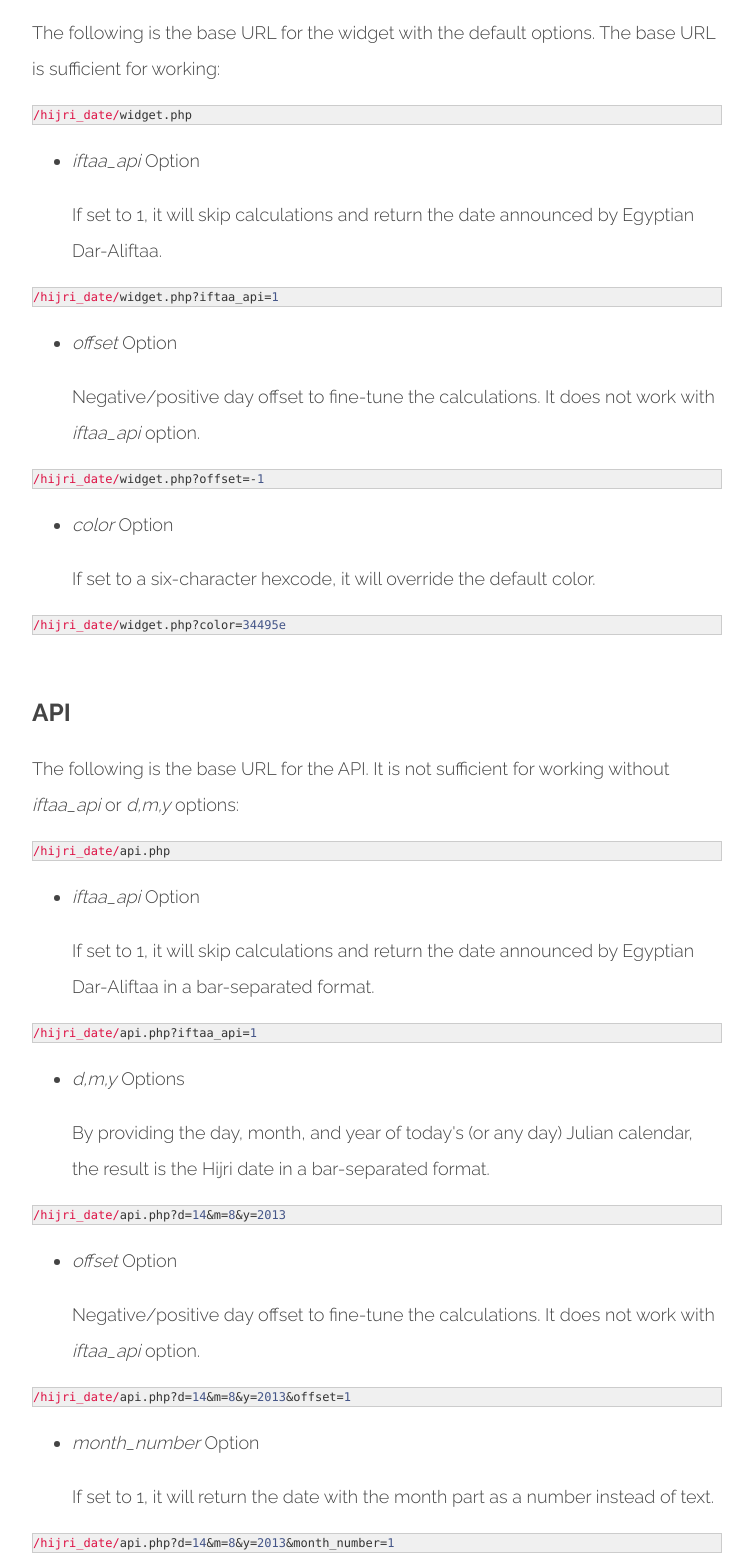
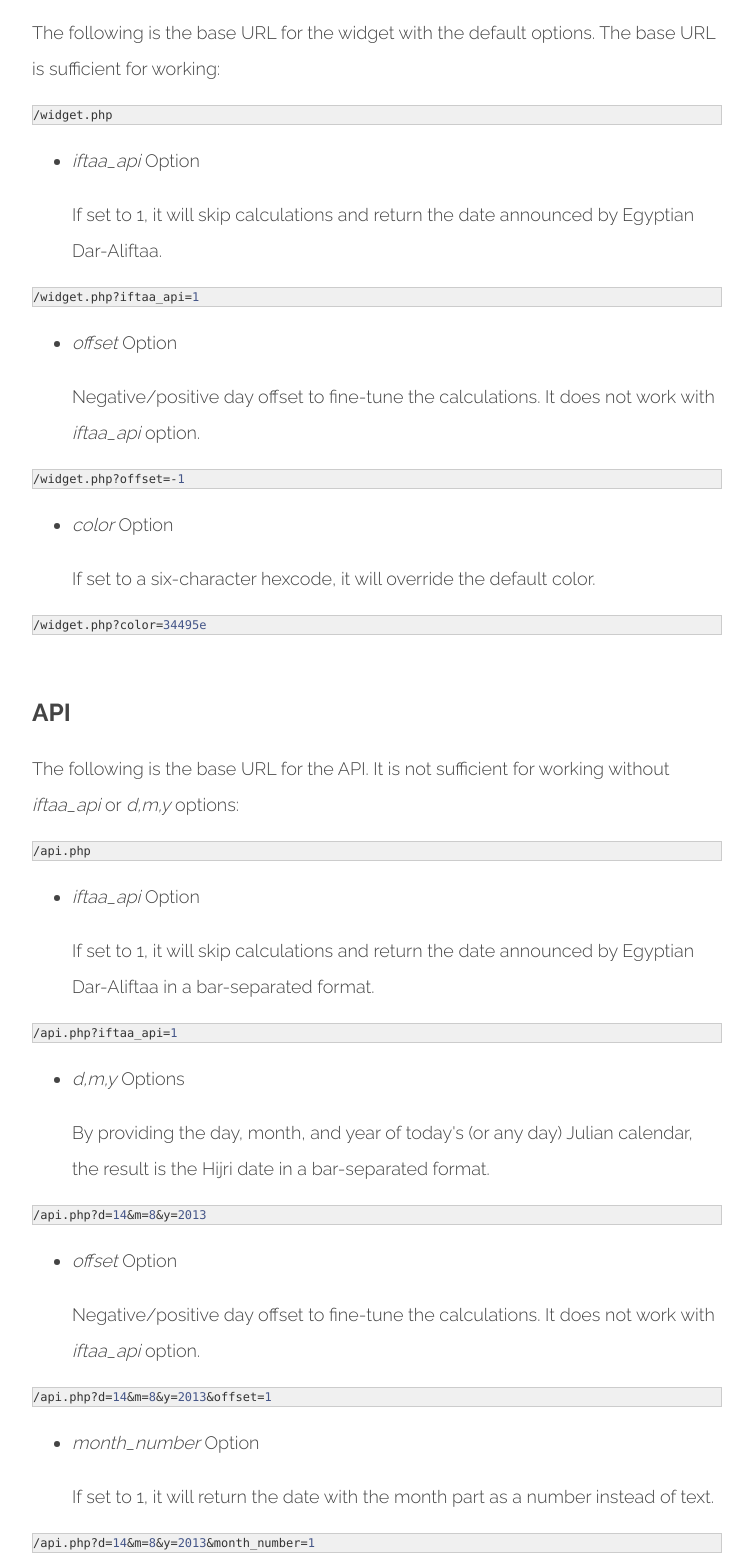
Before and after one commit to MahmoudAdly/hijri-date, a plain HTML site: page index.html in a window 1280 px wide. Shown: the part 1178-2734 px from the top of the page, without its empty margins (418-1171 px from the left). Drawn offline with Linux system fonts and the light colour scheme.

Commit message:
Fix relative paths in examples.

```diff
--- a/index.html
+++ b/index.html
@@ -59,56 +59,56 @@
       <h3 id="widget">Widget</h3>
 
       <p>The following is the base URL for the widget with the default options. The base URL is sufficient for working:</p>
-      <pre class="prettyprint">/hijri_date/widget.php</pre>
+      <pre class="prettyprint">/widget.php</pre>
 
       <ul>
         <li><i>iftaa_api</i> Option</li>
         <p>If set to 1, it will skip calculations and return the date announced by Egyptian Dar-Aliftaa.</p>
       </ul>
-      <pre class="prettyprint">/hijri_date/widget.php?iftaa_api=1</pre>
+      <pre class="prettyprint">/widget.php?iftaa_api=1</pre>
 
       <ul>
         <li><i>offset</i> Option</li>
         <p>Negative/positive day offset to fine-tune the calculations. It does not work with <i>iftaa_api</i> option.</p>
       </ul>
-      <pre class="prettyprint">/hijri_date/widget.php?offset=-1</pre>
+      <pre class="prettyprint">/widget.php?offset=-1</pre>
 
       <ul>
         <li><i>color</i> Option</li>
         <p>If set to a six-character hexcode, it will override the default color.</p>
       </ul>
-      <pre class="prettyprint">/hijri_date/widget.php?color=34495e</pre>
+      <pre class="prettyprint">/widget.php?color=34495e</pre>
 
       <br>
 
       <h3 id="api">API</h3>
 
       <p>The following is the base URL for the API. It is not sufficient for working without <i>iftaa_api</i> or <i>d,m,y</i> options:</p>
-      <pre class="prettyprint">/hijri_date/api.php</pre>
+      <pre class="prettyprint">/api.php</pre>
 
       <ul>
         <li><i>iftaa_api</i> Option</li>
         <p>If set to 1, it will skip calculations and return the date announced by Egyptian Dar-Aliftaa in a bar-separated format.</p>
       </ul>
-      <pre class="prettyprint">/hijri_date/api.php?iftaa_api=1</pre>
+      <pre class="prettyprint">/api.php?iftaa_api=1</pre>
 
       <ul>
         <li><i>d,m,y</i> Options</li>
         <p>By providing the day, month, and year of today's (or any day) Julian calendar, the result is the Hijri date in a bar-separated format.</p>
       </ul>
-      <pre class="prettyprint">/hijri_date/api.php?d=14&m=8&y=2013</pre>
+      <pre class="prettyprint">/api.php?d=14&m=8&y=2013</pre>
 
       <ul>
         <li><i>offset</i> Option</li>
         <p>Negative/positive day offset to fine-tune the calculations. It does not work with <i>iftaa_api</i> option.</p>
       </ul>
-      <pre class="prettyprint">/hijri_date/api.php?d=14&m=8&y=2013&offset=1</pre>
+      <pre class="prettyprint">/api.php?d=14&m=8&y=2013&offset=1</pre>
 
       <ul>
         <li><i>month_number</i> Option</li>
         <p>If set to 1, it will return the date with the month part as a number instead of text.</p>
       </ul>
-      <pre class="prettyprint">/hijri_date/api.php?d=14&m=8&y=2013&month_number=1</pre>
+      <pre class="prettyprint">/api.php?d=14&m=8&y=2013&month_number=1</pre>
 
     </div>
   </div>
```
